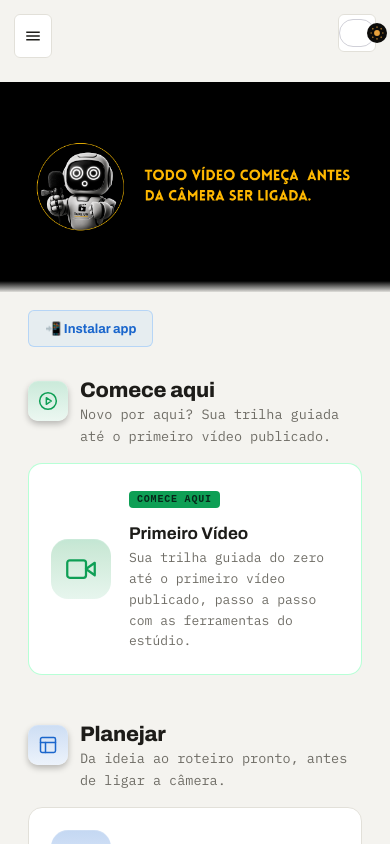
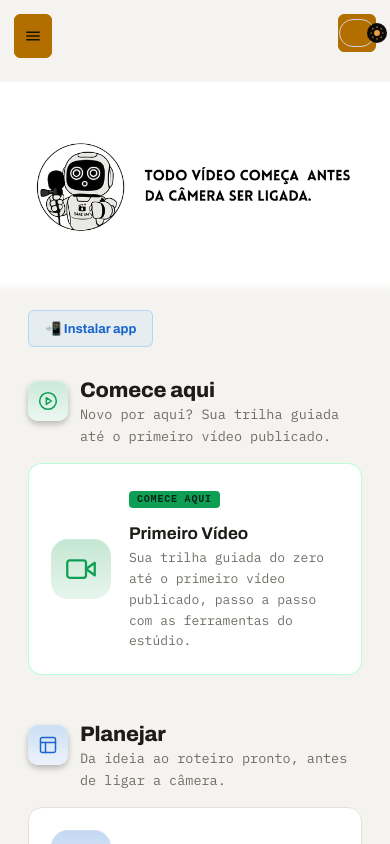
Before and after one commit to lbseven7/one-take-studio, a website: page one-take-studio/index.html in a window 390 px wide. Both pictures are taken after a click on the button 357 px from the left and 33 px from the top of the page. Drawn offline with Linux system fonts and the light colour scheme.

Commit message:
feat(light-theme): add hero banner and toggle styles
Add the new white banner image asset, update index.html to include the light mode hero picture element, and add required CSS styles for light mode toggle buttons and hero visibility.

```diff
--- a/one-take-studio/index.html
+++ b/one-take-studio/index.html
@@ -434,6 +434,10 @@
       object-position: center center;
       border-radius: 18px;
     }
+
+    .hero-light { display: none; }
+    .light .hero-light { display: block; }
+    .light #hero-banner > picture:first-child { display: none; }
 
     @media (max-width: 860px) {
       /* Zoom no mobile: a frase ocupa a faixa central da imagem
@@ -1389,6 +1393,10 @@
             <source media="(max-width: 860px)" srcset="image/banner-novo.png">
             <img src="image/nova-frase-oficial.png" alt="Take Um - Ferramentas para criadores de vídeo" class="hero-image">
           </picture>
+          <picture class="hero-light">
+            <source media="(max-width: 860px)" srcset="image/banner-novo-white.jpg">
+            <img src="image/nova-frase-oficial.png" alt="Take Um - Ferramentas para criadores de vídeo" class="hero-image">
+          </picture>
         </div>
         <div id="install-row">
           <button id="install-btn" hidden type="button">📲 Instalar app</button>
--- a/one-take-studio/theme.css
+++ b/one-take-studio/theme.css
@@ -30,3 +30,15 @@ html.light .nav-item:hover {
 html.light .nav-item.active {
   background: rgba(180, 110, 0, 0.10);
 }
+
+html.light #menu-toggle {
+  background: var(--accent-amber);
+  border-color: var(--accent-amber);
+  color: #1a1200;
+}
+
+html.light #theme-toggle-mobile {
+  background: var(--accent-amber);
+  border-color: var(--accent-amber);
+  color: #1a1200;
+}
```
Also changed, not shown: one-take-studio/image/banner-novo-white.jpg (added).
